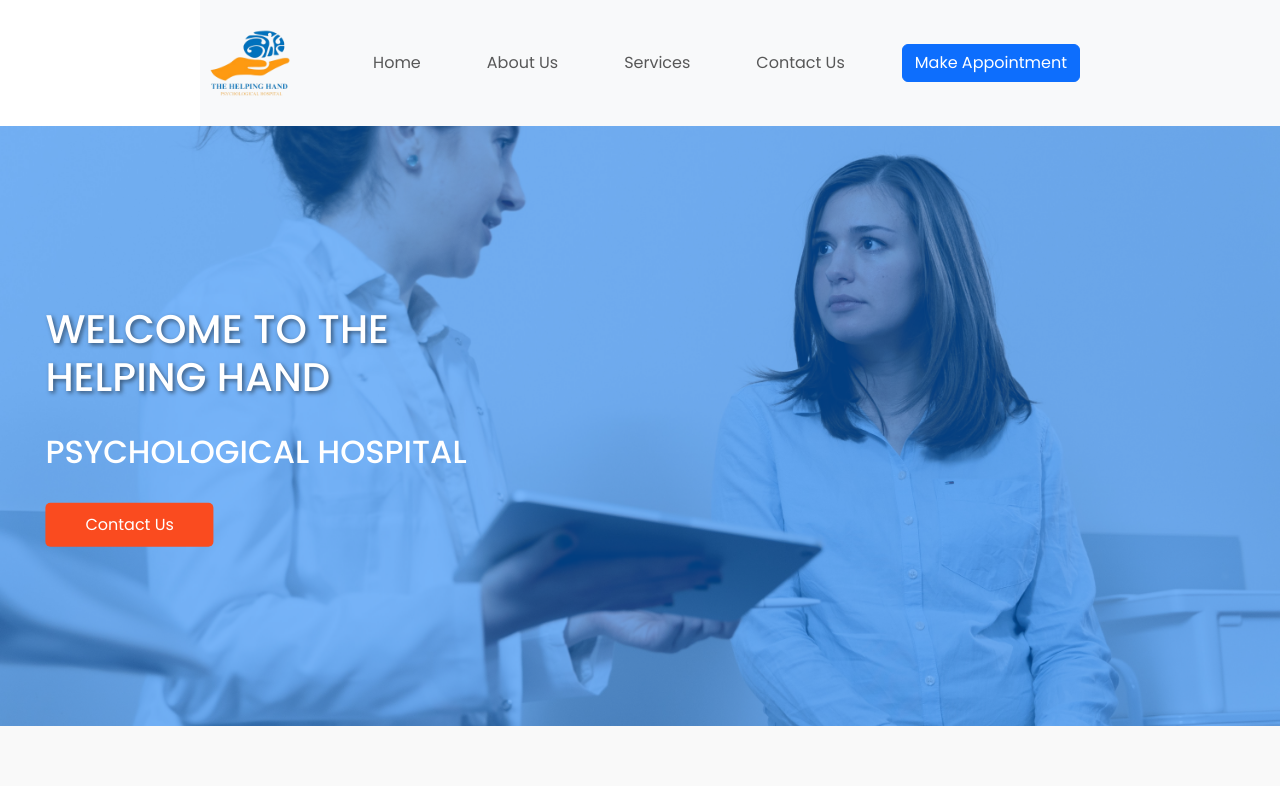
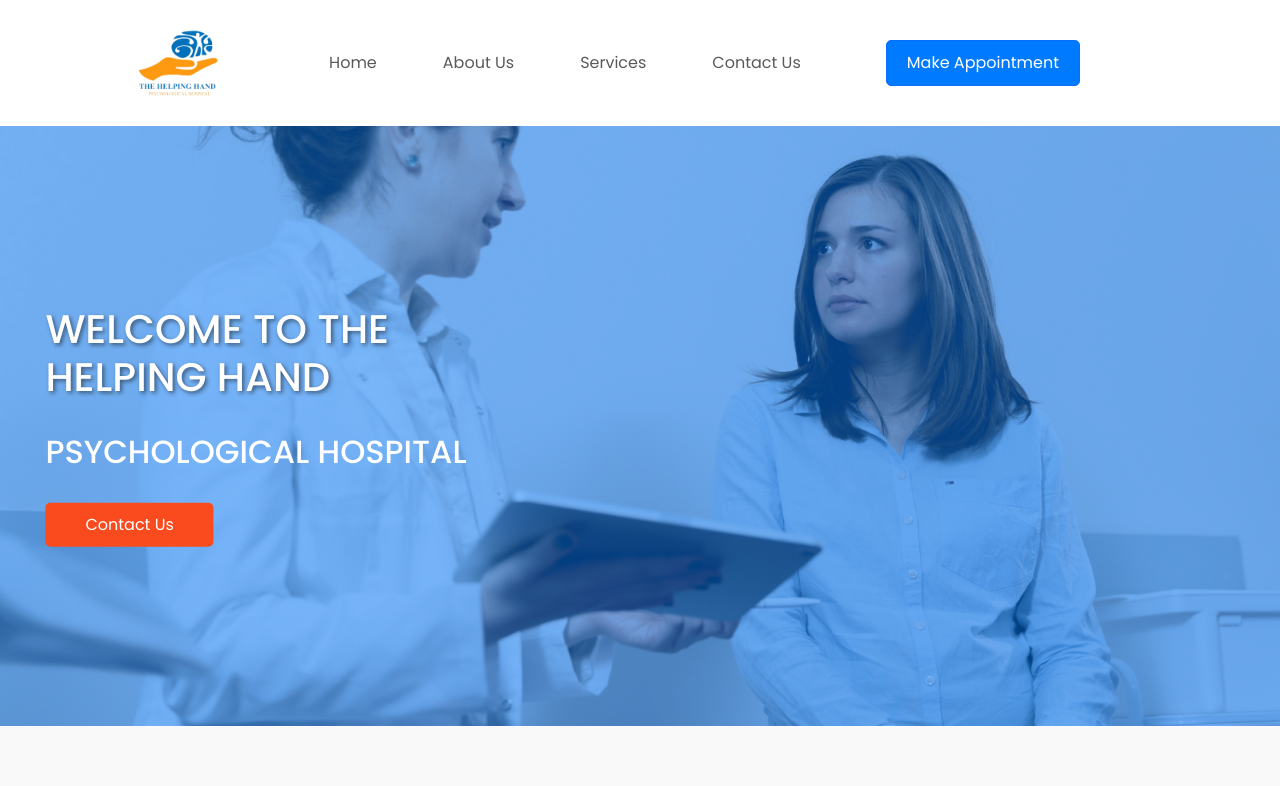
Before and after one commit to codemorphs/HelpsHands, a React (Create React App) app in the folder Frontend/: page / in a window 1280 px wide. Shown: the top 786 px of the page. Built offline with nearby package versions, Linux system fonts and the light colour scheme.

Commit message:
update nav bar

```diff
--- a/Frontend/src/Components/Navbar/Navbar.css
+++ b/Frontend/src/Components/Navbar/Navbar.css
@@ -1,9 +1,13 @@
 .navbarClass{
-    padding-left: 200px;
+    padding-left: 10%;
 }
 
 .middleNavBar{
     gap: 50px;
+}
+
+.navbar-toggler{
+    margin-right: 10%;
 }
 
 .navbar-collapse{
@@ -18,6 +22,28 @@
 .Logo{
     width: 100px;
     height: 100px;
+}
+
+.contactUsBtn{
+    background-color: #007bff;
+    color: white;
+    border-radius: 5px;
+    padding: 10px 20px;
+}
+
+.mkAppointment{
+    display: none;
+}
+
+@media (max-width: 991px) {
+    .contactUsBtn{
+        background-color: black;
+        display: none;
+    }
+
+    .mkAppointment{
+        display: block;
+    }
 }
 
 /* Reset some default styles */
--- a/Frontend/src/Components/Navbar/Navbar.js
+++ b/Frontend/src/Components/Navbar/Navbar.js
@@ -5,7 +5,7 @@ import logo from '../../Assets/logo-removebg-preview.png';
 function Navbar() {
   return (
     <div className="navbarClass">
-      <nav class="navbar navbar-expand-lg navbar-light bg-light">
+      <nav class="navbar navbar-expand-lg navbar-light">
         <a class="navbar-brand" href="#">
           <img className="Logo" src={logo} alt="Logo" />
         </a>
@@ -18,6 +18,7 @@ function Navbar() {
             <a class="nav-item nav-link" href="#">About Us</a>
             <a class="nav-item nav-link" href="#">Services</a>
             <a class="nav-item nav-link" href="#">Contact Us</a>
+            <a class="nav-item nav-link mkAppointment" href="#">Make Appointement</a>
             {/* <button type="button" class="btn btn-primary my-2 my-sm-0">Contact Us</button> */}
           </div>
         </div>
```
